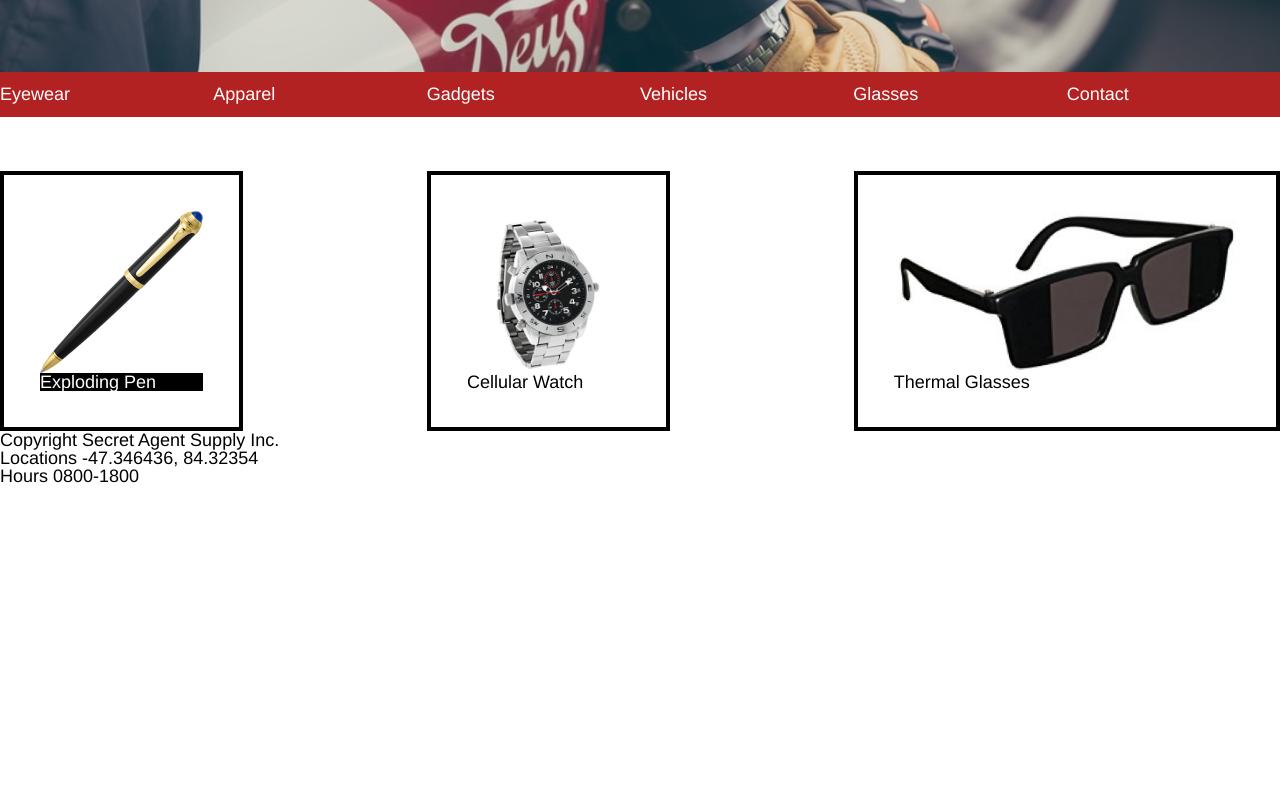
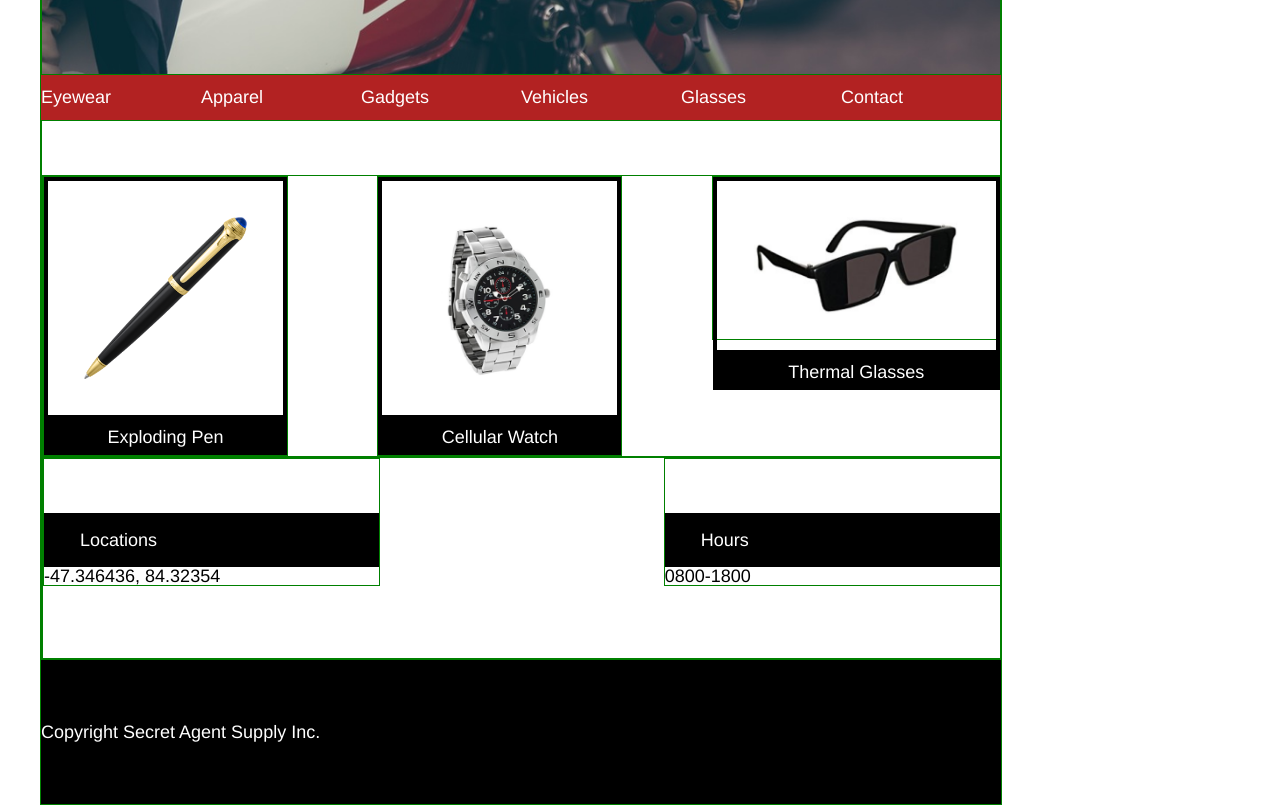
Before and after one commit to innaleikina/agent, a plain HTML site: page index.html in a window 1280 px wide. Shown: the part 420-1225 px from the top of the page. Before the commit the page ends 906 px from the top, so only its background shows below. Drawn offline with Linux system fonts and the light colour scheme.

Commit message:
wrong dimensions

```diff
--- a/index.html
+++ b/index.html
@@ -7,7 +7,8 @@
     <link href="./resources/css/style.css" type="text/css" rel="stylesheet">
   </head>
 
-  <body>
+<body>
+  <div class="sitecontainer">
     <header class="header">
       <img id="logo" src="./resources/images/logo.png"/>
       <span id="secret"> SECRET AFENT SUPPLY INC. </span>
@@ -27,7 +28,7 @@
       <span> Contact </span>
     </nav>
 
-
+ <div class="info">
   <div class="gallery">
     <div class="pen">
       <img id="pen" src="./resources/images/pen.png"/>
@@ -45,26 +46,27 @@
     </div>
   </div>
 
-    <footer>
-      <span> Copyright Secret Agent Supply Inc. </span>
-    </footer>
+
 
 
 
     <div class="contact">
 
-      <div class="loacations">
-       <span> Locations </span>
+      <div class="locations">
+       <span id="locations"> Locations </span>
        <span> -47.346436, 84.32354 </span>
       </div>
 
-      <div class = "Hours">
-        <span> Hours </span>
-        <span> 0800-1800 </span>
+      <div class="hours">
+        <span id="hours"> Hours </span>
+        <span > 0800-1800 </span>
       </div>
-
+     </div>
     </div>
 
-
+    <footer>
+      <span> Copyright Secret Agent Supply Inc. </span>
+    </footer>
+</div>
   </body>
 </html>
--- a/resources/css/style.css
+++ b/resources/css/style.css
@@ -4,6 +4,20 @@ html {
 
 body  {
   font-family: helvetica;
+
+}
+
+.sitecontainer{
+  width:960px;
+  margin-left: 40px;
+  display: flex;
+  flex-direction: column;
+  padding:auto 10rem;
+  overflow: visible;
+}
+
+div {
+  border: 1.5px green solid;
 }
 
 .header {
@@ -81,21 +95,74 @@ nav span {
   flex-direction: row;
   justify-content: space-between;
   margin-top:3rem;
+  width:100%;
 }
 
 .pen,.watch,.glasses{
   flex-direction: column;
-  border: 4px solid black;
-  padding:2rem;
   display:flex;
-
 }
 
 #pen,#watch,#glasses {
   height:9rem;
+  border: 4px solid black;
+  padding:2rem;
   }
 
-  .pen span{
+  .pen span, .watch span, .glasses span{
     color:white;
     background-color: black;
+    padding: 0.5rem;
+    text-align:center;
   }
+
+.glasses {
+  height:9rem;
+  width:30%;
+}
+
+.contact {
+  display:flex;
+  justify-content: space-between;
+  width:100%;
+}
+
+.locations,.hours{
+  flex-direction: column;
+  display: flex;
+  margin-bottom: 4rem;
+  width:35%;
+}
+
+#locations,#hours {
+  background-color: black;
+  color:white;
+  margin-top:3rem;
+  padding-left: 2rem;
+  padding-top:1rem;
+  padding-bottom:1rem;
+  text-align: left;
+
+}
+
+footer {
+  height:8rem;
+  width:100%;
+  text-align:left;
+  color:white;
+  background-color: black;
+  align-items: center;
+  display:flex;
+  }
+
+
+
+
+
+
+
+/*@media screen only and (min-width:940px){
+  .body {
+    justify-content: center;
+  }
+}*/
```
